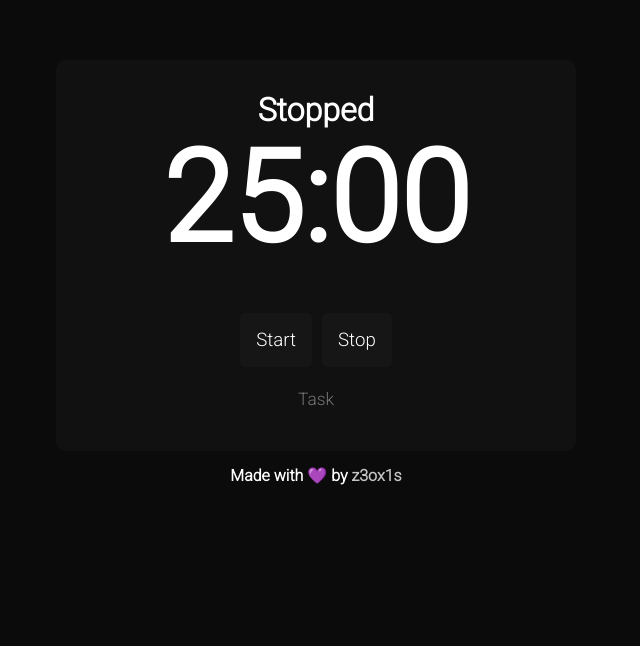
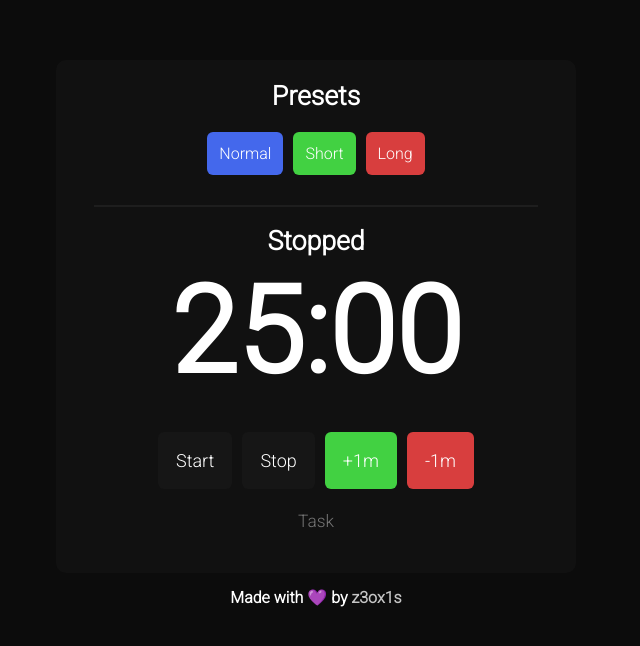
Before and after one commit to z3oxs/pomoclock, a React app: page / in a window 1280 px wide. Shown: the whole page, without its empty margins (324-964 px from the left). Built offline with nearby package versions, Linux system fonts and the light colour scheme; what uifx would draw is missing.

Commit message:
New features

```diff
--- a/package.json
+++ b/package.json
@@ -1,6 +1,6 @@
 {
-  "name": "pomodoro-clock",
-  "version": "1.0.0",
+  "name": "pomoclock",
+  "version": "1.0.1",
   "main": "src/index.js",
   "license": "MIT",
   "dependencies": {
--- a/src/components/Pomoclock/index.css
+++ b/src/components/Pomoclock/index.css
@@ -1,7 +1,7 @@
 @import url('https://fonts.googleapis.com/css2?family=Roboto:wght@100;300&display=swap');
 
 body {
-    background-color: rgb(11, 11, 11);
+    background-color: rgb(12, 12, 12);
     transition: all ease 0.5s;
 }
 
@@ -13,26 +13,82 @@ body {
     border-radius: 10px;
 }
 
+.options h1 {
+    font: bold 20pt 'Roboto', sans-serif;
+    color: white;
+    margin-bottom: 20px;
+    padding-top: 20px;
+}
+
+.options button {
+    background-color: rgb(22, 22, 22);
+    color: white;
+    font: normal 12pt 'Roboto', sans-serif;
+    border: none;
+    border-radius: 6px;
+    padding: 12px;
+    margin-right: 5px;
+    margin-left: 5px;
+    transition: all ease 0.3s;
+}
+
+.options button:hover {
+    transform: scale(1.1);
+}
+
+#btnN {
+    background-color: #4468ec;
+}
+
+#btnN:hover {
+    background-color: #5576eb;
+}
+
+#btnS,
+#btnP {
+    background-color: rgb(66, 209, 66);
+}
+
+#btnS:hover,
+#btnP:hover {
+    background-color: rgb(80, 238, 80);
+}
+
+#btnL,
+#btnM {
+    background-color: #d83e3e;
+}
+
+#btnL:hover,
+#btnM:hover {
+    background-color: #e26363;
+}
+
+.options hr {
+    margin-top: 30px;
+    width: 85%;
+    border: solid 1px rgb(30, 30, 30);
+}
+
 .message-box {
-    font: bold 12pt 'Roboto', sans-serif;
+    font: bold 10pt 'Roboto', sans-serif;
     color: white;
-    margin-bottom: -90px;
-    padding-top: 10px;
+    margin-bottom: -75px;
 }
 
 .timer h1 {
-    font: bold 95pt 'Roboto', sans-serif;
+    font: bold 90pt 'Roboto', sans-serif;
     color: white;
-    margin-bottom: 40px;
+    margin-bottom: 30px;
 }
 
 .timer button {
     background-color: rgb(22, 22, 22);
     color: white;
-    font: normal 14pt 'Roboto', sans-serif;
+    font: normal 13.5pt 'Roboto', sans-serif;
     border: none;
     border-radius: 6px;
-    padding: 16px;
+    padding: 18px;
     margin-right: 5px;
     margin-left: 5px;
     transition: all ease 0.3s;
@@ -70,6 +126,14 @@ body {
         width: 95%;
     }
 
+    .options h1 {
+        font-size: 18pt;
+    }
+
+    .options button {
+        font-size: 11pt;
+    }
+
     .message-box {
         font-size: 10pt;
         margin-bottom: -55px;
--- a/src/components/Pomoclock/index.jsx
+++ b/src/components/Pomoclock/index.jsx
@@ -10,39 +10,64 @@ export default function Pomodoro() {
     const [message, setMessage] = useState(false);
     const [status, setStatus] = useState('Work time!');
     const [enabled, setEnabled] = useState(false);
+    const [preset, setPreset] = useState('normal');
     const messageBox = document.querySelector('#message');
+    const buttons = document.querySelectorAll('.btn');
+
+    const presets = {
+        normal: {
+            initial: 25,
+            work: 24,
+            break: 4
+        },
+        short: {
+            initial: 20,
+            work: 19,
+            break: 4
+        },
+        long: {
+            initial: 30,
+            work: 29,
+            break: 9
+        }
+    }
 
     useEffect(() => {
         if (enabled) {
+            buttons.forEach(i => i.style.opacity = '0.5');
+
             if (status === 'Work time!') {
                 document.body.style.backgroundColor = '#ec3434';
                 messageBox.innerHTML = 'Work time!';
+
             } else {
                 document.body.style.backgroundColor = '#3461ff';
             }
 
             document.title = `${minutes < 10 ? `0${minutes}`: minutes}:${seconds < 10 ? `0${seconds}`: seconds} - ${status}`;
 
-            const interval = setInterval(() => {
+            let interval = setInterval(() => {
                 clearInterval(interval);
 
                 if (seconds === 0) {
                     if (minutes !== 0) {
                         setMinutes(minutes - 1);
                         setSeconds(59);
+
                     } else {
                         messageBox.innerHTML = 'Break time!';
+                        beep.play();
 
-                        beep.play();
                         setMessage(!message);
                         setStatus(message ? 'Work time!': 'Break time!');
-                        setMinutes(message ? 24: 4);
+                        setMinutes(message ? presets[preset].work: presets[preset].break);
                         setSeconds(59);
                     }
                 } else {
                     setSeconds(seconds - 1);
                 }
-            }, 1000);
+
+            }, document.hidden ? 500: 1000);
         }
     }, [seconds, enabled]);
 
@@ -51,25 +76,48 @@ export default function Pomodoro() {
             document.body.style.backgroundColor = 'rgb(11, 11, 11)';
             document.title = 'Stopped - Pomoclock';
             messageBox.innerHTML = 'Stopped';
+            buttons.forEach(i => i.style.opacity = '1');
         }
 
         setEnabled(bool);
     }
 
+    function handleTimer(action) {
+        const confirm = window.confirm(`Are you sure you want to ${action} 1 minute?`);
+        setMinutes(confirm && action === 'add' ? minutes + 1: confirm && minutes > 0 ? minutes - 1: minutes);
+    }
+
+    function handlePresets(preset) {
+        const confirm = window.confirm(`Are you sure you want to select ${preset} preset?`);
+
+        if (confirm) {
+            setPreset(preset);
+            setMinutes(presets[preset].initial);
+            setSeconds(0);
+        }
+    }
+
     return (
-        <div className="app">
         <div className="pomodoro-timer">
+            <div className="options">
+                <h1>Presets</h1>
+                <button className="btn" id="btnN" onClick={enabled === false ? () => handlePresets('normal'): ''} title="5 minutes break">Normal</button>
+                <button className="btn" id="btnS" onClick={enabled === false ? () => handlePresets('short'): ''} title="5 minutes break">Short</button>
+                <button className="btn" id="btnL" onClick={enabled === false ? () => handlePresets('long'): ''} title="10 minutes break">Long</button>
+                <hr />
+            </div>
             <div className="message-box">
                 <h1 id="message">Stopped</h1>
             </div>
             <div className="timer">
-                <h1>{minutes < 10 ? `0${minutes}`: minutes}:{seconds < 10 ? `0${seconds}`: seconds}</h1>
-                <button onClick={() => handleEnabled(true)}>Start</button>
-                <button onClick={() => handleEnabled(false)}>Stop</button>
+                <h1 title="Timer">{minutes < 10 ? `0${minutes}`: minutes}:{seconds < 10 ? `0${seconds}`: seconds}</h1>
+                <button onClick={enabled === false ? () => handleEnabled(true): ''} title="Start timer">Start</button>
+                <button onClick={enabled === true ? () => handleEnabled(false): ''} title="Stop timer">Stop</button>
+                <button className="btn" id="btnP" onClick={enabled === false ? () => handleTimer('add'): ''} title="Add 1 minute">+1m</button>
+                <button className="btn" id="btnM" onClick={enabled === false ? () => handleTimer('remove'): ''} title="Remove 1 minute">-1m</button>
                 <br />
-                <input type="text" placeholder="Task" />
+                <input type="text" placeholder="Task" title="Task textbox" />
             </div>
-        </div>
         </div>
     )
 }
```
Also changed, not shown: README.md, images/screenshot.gif, public/favicon.ico, src/assets/settings.png (added).
